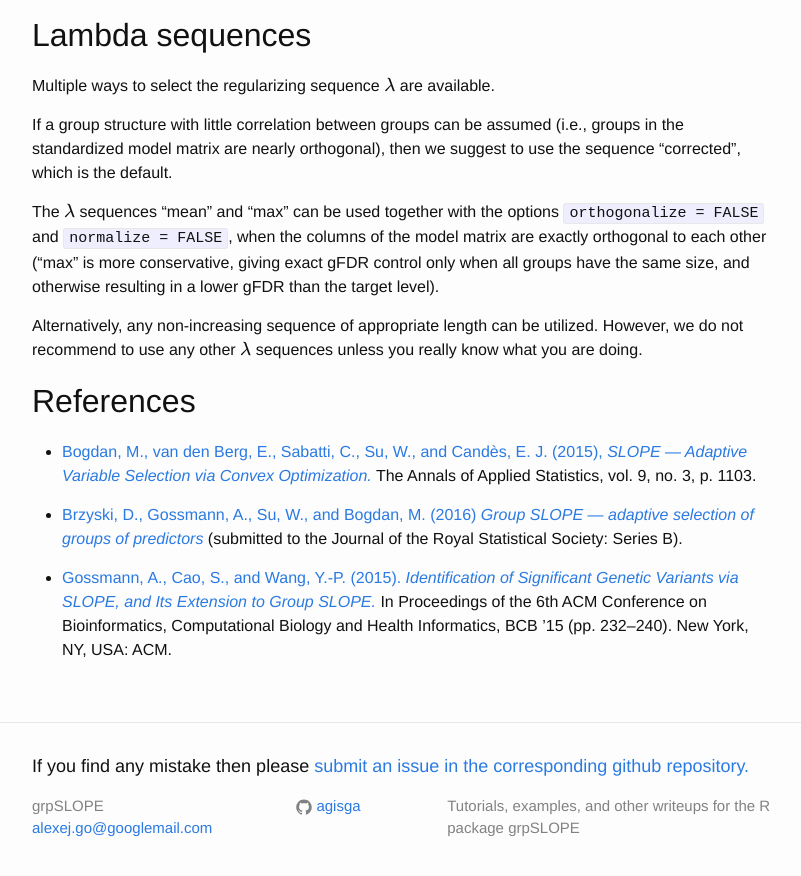
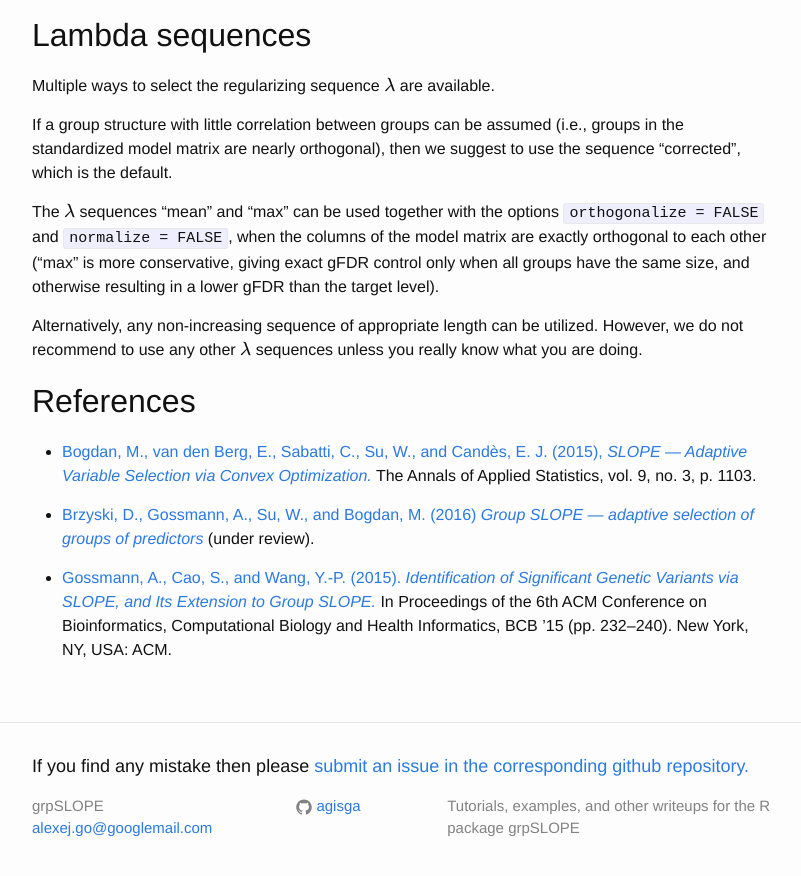
Before and after one commit to agisga/grpSLOPE, a Jekyll site: the page built from _posts/2016-8-19-basic-usage.md, in a window 1280 px wide and 900 px high, scrolled down 5314 px. Shown: the top 876 px of the window, without its empty margins (238-1039 px from the left). Built offline with Jekyll 4.4.1, drawn with Linux system fonts in a browser that asks for light colours; formulas are drawn with MathJax 3.

Commit message:
fixes a reference

```diff
--- a/_posts/2016-8-19-basic-usage.md
+++ b/_posts/2016-8-19-basic-usage.md
@@ -267,6 +267,6 @@ Alternatively, any non-increasing sequence of appropriate length can be utilized
 
 * [Bogdan, M., van den Berg, E., Sabatti, C., Su, W., and Candès, E. J. (2015), *SLOPE &mdash; Adaptive Variable Selection via Convex Optimization.*](https://arxiv.org/pdf/1407.3824v2.pdf) The Annals of Applied Statistics, vol. 9, no. 3, p. 1103.
 
-* [Brzyski, D., Gossmann, A., Su, W., and Bogdan, M. (2016) *Group SLOPE &mdash; adaptive selection of groups of predictors*](https://arxiv.org/abs/1610.04960) (submitted to the Journal of the Royal Statistical Society: Series B).
+* [Brzyski, D., Gossmann, A., Su, W., and Bogdan, M. (2016) *Group SLOPE &mdash; adaptive selection of groups of predictors*](https://arxiv.org/abs/1610.04960) (under review).
 
 * [Gossmann, A., Cao, S., and Wang, Y.-P. (2015). *Identification of Significant Genetic Variants via SLOPE, and Its Extension to Group SLOPE.*](http://dx.doi.org/10.1145/2808719.2808743) In Proceedings of the 6th ACM Conference on Bioinformatics, Computational Biology and Health Informatics, BCB ’15 (pp. 232–240). New York, NY, USA: ACM.
--- a/_source/2016-8-19-basic-usage.Rmd
+++ b/_source/2016-8-19-basic-usage.Rmd
@@ -175,6 +175,6 @@ Alternatively, any non-increasing sequence of appropriate length can be utilized
 
 * [Bogdan, M., van den Berg, E., Sabatti, C., Su, W., and Candès, E. J. (2015), *SLOPE &mdash; Adaptive Variable Selection via Convex Optimization.*](https://arxiv.org/pdf/1407.3824v2.pdf) The Annals of Applied Statistics, vol. 9, no. 3, p. 1103.
 
-* [Brzyski, D., Gossmann, A., Su, W., and Bogdan, M. (2016) *Group SLOPE &mdash; adaptive selection of groups of predictors*](https://arxiv.org/abs/1610.04960) (submitted to the Journal of the Royal Statistical Society: Series B).
+* [Brzyski, D., Gossmann, A., Su, W., and Bogdan, M. (2016) *Group SLOPE &mdash; adaptive selection of groups of predictors*](https://arxiv.org/abs/1610.04960) (under review).
 
 * [Gossmann, A., Cao, S., and Wang, Y.-P. (2015). *Identification of Significant Genetic Variants via SLOPE, and Its Extension to Group SLOPE.*](http://dx.doi.org/10.1145/2808719.2808743) In Proceedings of the 6th ACM Conference on Bioinformatics, Computational Biology and Health Informatics, BCB ’15 (pp. 232–240). New York, NY, USA: ACM.
```
